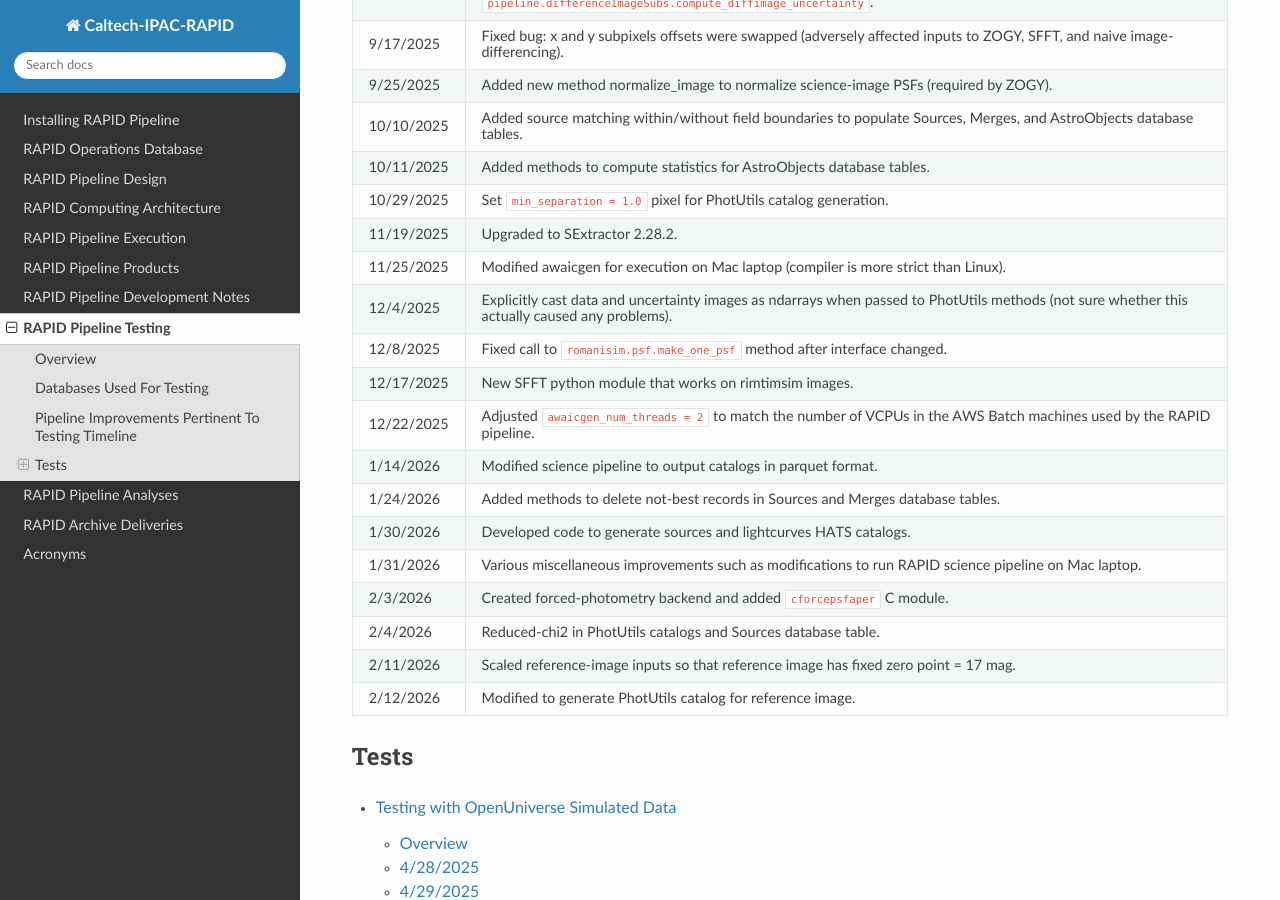
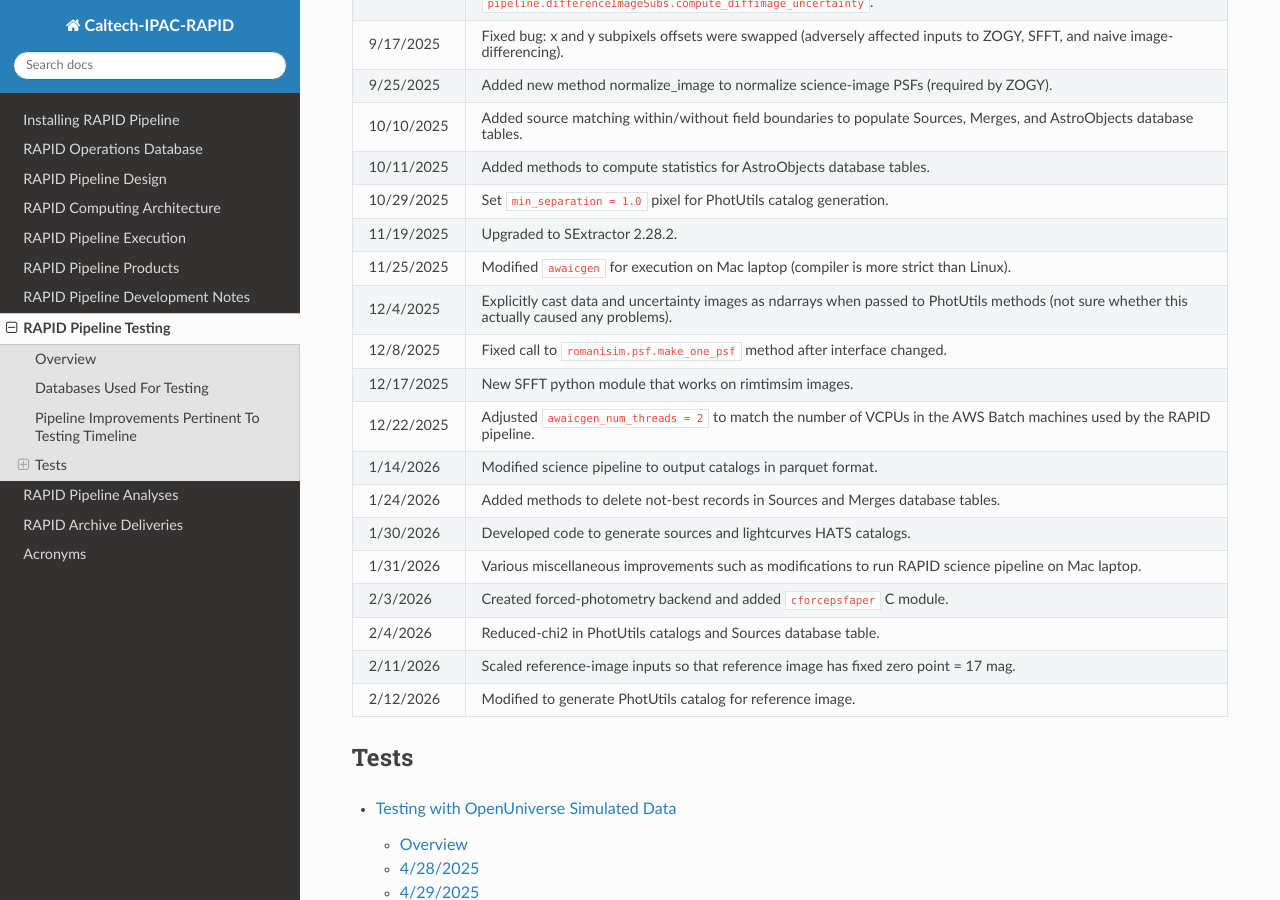
Before and after one commit to Caltech-IPAC/rapid, a Sphinx documentation site: the page built from docs/source/dev/tests.rst, in a window 1280 px wide and 900 px high, scrolled down 1402 px. Built offline with Sphinx 7.4.7 and the Read the Docs theme 3.1.0, drawn with Linux system fonts in a browser that asks for light colours.

Commit message:
More code formatting.

```diff
--- a/docs/source/dev/tests.rst
+++ b/docs/source/dev/tests.rst
@@ -58,7 +58,7 @@ Date              Software modification
 10/11/2025        Added methods to compute statistics for AstroObjects database tables.
 10/29/2025        Set ``min_separation = 1.0`` pixel for PhotUtils catalog generation.
 11/19/2025        Upgraded to SExtractor 2.28.2.
-11/25/2025        Modified awaicgen for execution on Mac laptop (compiler is more strict than Linux).
+11/25/2025        Modified ``awaicgen`` for execution on Mac laptop (compiler is more strict than Linux).
 12/4/2025         Explicitly cast data and uncertainty images as ndarrays when passed to PhotUtils methods (not sure whether this actually caused any problems).
 12/8/2025         Fixed call to ``romanisim.psf.make_one_psf`` method after interface changed.
 12/17/2025        New SFFT python module that works on rimtimsim images.
```
